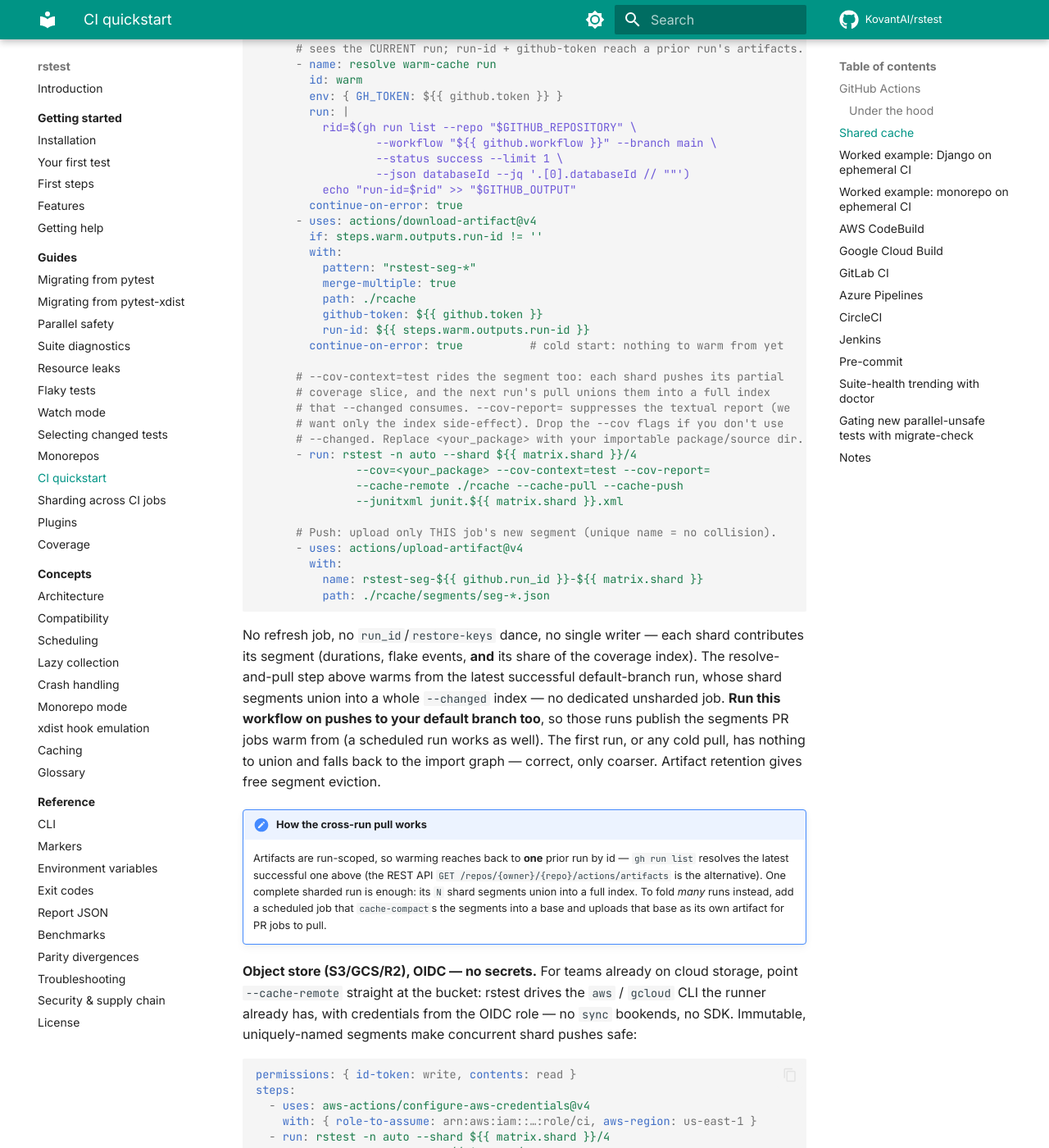
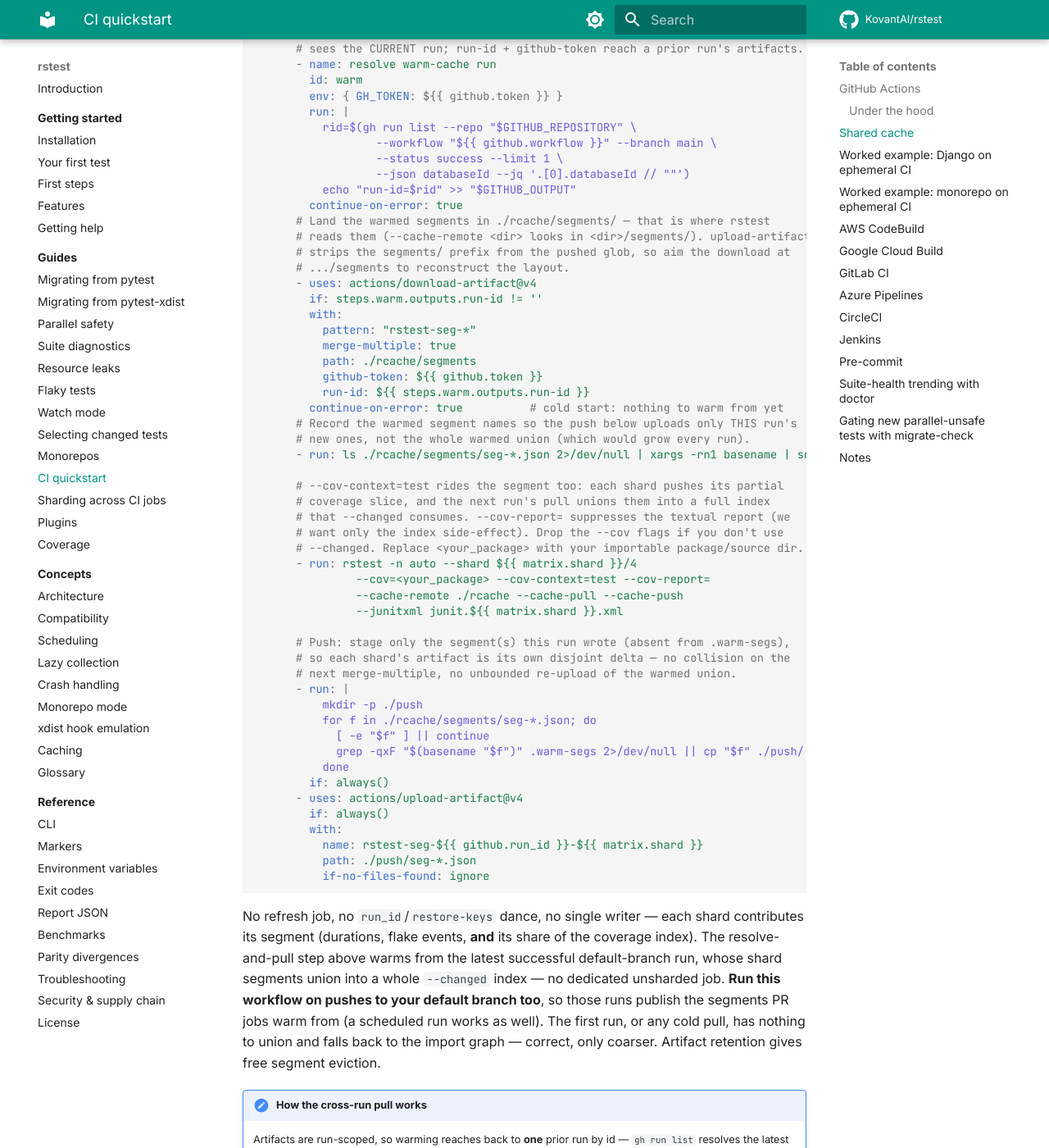
Before and after one commit to KovantAI/rstest, an MkDocs documentation site: the page built from docs/guides/ci-quickstart.md, in a window 1280 px wide and 1400 px high, scrolled down 2659 px. Shown: the whole window at 82% size. Built offline with MkDocs 1.6.1 and Material for MkDocs 9.7.7, drawn with Linux system fonts in a browser that asks for light colours; comment, search, counter and statistics services are not loaded; some of the changed text lies outside the part shown.

Commit message:
fix: review

````diff
--- a/docs/guides/ci-quickstart.md
+++ b/docs/guides/ci-quickstart.md
@@ -134,15 +134,22 @@ jobs:
                   --json databaseId --jq '.[0].databaseId // ""')
           echo "run-id=$rid" >> "$GITHUB_OUTPUT"
         continue-on-error: true
+      # Land the warmed segments in ./rcache/segments/ — that is where rstest
+      # reads them (--cache-remote <dir> looks in <dir>/segments/). upload-artifact
+      # strips the segments/ prefix from the pushed glob, so aim the download at
+      # .../segments to reconstruct the layout.
       - uses: actions/download-artifact@v4
         if: steps.warm.outputs.run-id != ''
         with:
           pattern: "rstest-seg-*"
           merge-multiple: true
-          path: ./rcache
+          path: ./rcache/segments
           github-token: ${{ github.token }}
           run-id: ${{ steps.warm.outputs.run-id }}
         continue-on-error: true          # cold start: nothing to warm from yet
+      # Record the warmed segment names so the push below uploads only THIS run's
+      # new ones, not the whole warmed union (which would grow every run).
+      - run: ls ./rcache/segments/seg-*.json 2>/dev/null | xargs -rn1 basename | sort > .warm-segs || true
 
       # --cov-context=test rides the segment too: each shard pushes its partial
       # coverage slice, and the next run's pull unions them into a full index
@@ -154,11 +161,22 @@ jobs:
                --cache-remote ./rcache --cache-pull --cache-push
                --junitxml junit.${{ matrix.shard }}.xml
 
-      # Push: upload only THIS job's new segment (unique name = no collision).
+      # Push: stage only the segment(s) this run wrote (absent from .warm-segs),
+      # so each shard's artifact is its own disjoint delta — no collision on the
+      # next merge-multiple, no unbounded re-upload of the warmed union.
+      - run: |
+          mkdir -p ./push
+          for f in ./rcache/segments/seg-*.json; do
+            [ -e "$f" ] || continue
+            grep -qxF "$(basename "$f")" .warm-segs 2>/dev/null || cp "$f" ./push/
+          done
+        if: always()
       - uses: actions/upload-artifact@v4
+        if: always()
         with:
           name: rstest-seg-${{ github.run_id }}-${{ matrix.shard }}
-          path: ./rcache/segments/seg-*.json
+          path: ./push/seg-*.json
+          if-no-files-found: ignore
 ```
 
 No refresh job, no `run_id`/`restore-keys` dance, no single writer — each shard
@@ -390,15 +408,18 @@ jobs:
                   --json databaseId --jq '.[0].databaseId // ""')
           echo "run-id=$rid" >> "$GITHUB_OUTPUT"
         continue-on-error: true
+      # Warm segments land in ./rcache/segments/ (where rstest reads them);
+      # upload-artifact strips that prefix on push, so aim the download at it.
       - uses: actions/download-artifact@v4
         if: steps.warm.outputs.run-id != ''
         with:
           pattern: "rstest-seg-${{ matrix.project }}-*"
           merge-multiple: true
-          path: ./rcache
+          path: ./rcache/segments
           github-token: ${{ github.token }}
           run-id: ${{ steps.warm.outputs.run-id }}
         continue-on-error: true
+      - run: ls ./rcache/segments/seg-*.json 2>/dev/null | xargs -rn1 basename | sort > .warm-segs || true
 
       # Run ONE project → full runner cores, no oversubscription, shared cache OK.
       # The junit slug keeps per-package files distinct across matrix legs.
@@ -409,11 +430,20 @@ jobs:
                  --cache-remote ./rcache --cache-pull --cache-push \
                  --junitxml "junit.${slug}.xml"
 
+      # Upload only this run's new segment(s), not the warmed union.
+      - run: |
+          mkdir -p ./push
+          for f in ./rcache/segments/seg-*.json; do
+            [ -e "$f" ] || continue
+            grep -qxF "$(basename "$f")" .warm-segs 2>/dev/null || cp "$f" ./push/
+          done
+        if: always()
       - uses: actions/upload-artifact@v4
         if: always()
         with:
           name: rstest-seg-${{ matrix.project }}-${{ github.run_id }}
-          path: ./rcache/segments/seg-*.json
+          path: ./push/seg-*.json
+          if-no-files-found: ignore
       - uses: actions/upload-artifact@v4
         if: always()
         with: { name: junit-${{ matrix.project }}, path: "junit.*.xml" }
````
Also changed, not shown: 2 other files.
